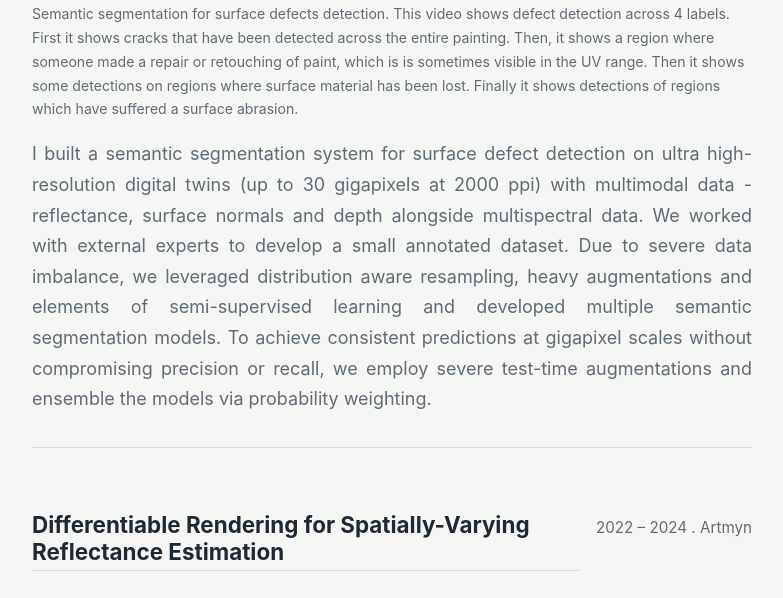
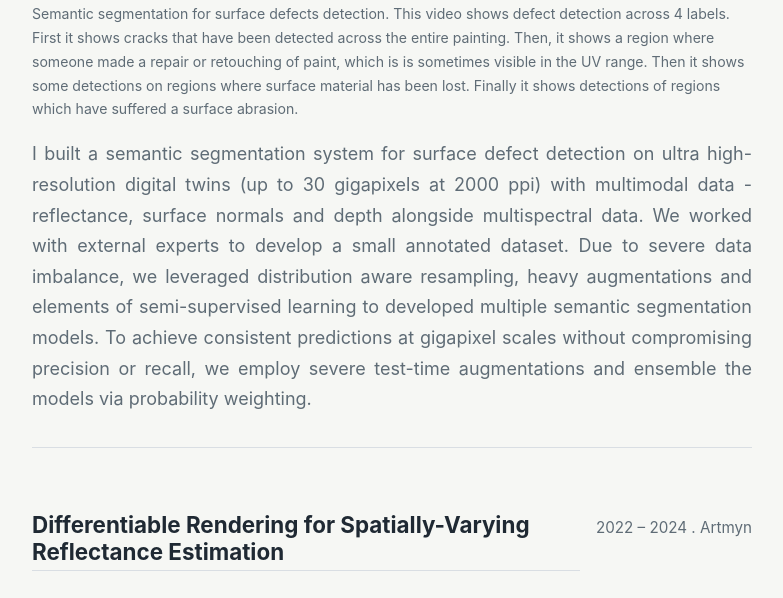
Before and after one commit to terrinoculon/terrinoculon.github.io, a Jekyll site: the page built from index.md, in a window 1280 px wide and 900 px high, scrolled down 947 px, cut to the strip 117-715 px from the top of the window. Shown: the whole strip, without its empty margins (248-1031 px from the left). Built offline with Jekyll 4.4.1, drawn with Linux system fonts in a browser that asks for light colours.

Commit message:
Update projects.yml

```diff
--- a/_data/projects.yml
+++ b/_data/projects.yml
@@ -6,7 +6,7 @@
     src: "assets/videos/segmentation_optimized.mp4"
     caption: "Semantic segmentation for surface defects detection. This video shows defect detection across 4 labels. First it shows cracks that have been detected across the entire painting. Then, it shows a region where someone made a repair or retouching of paint, which is is sometimes visible in the UV range. Then it shows some detections on regions where surface material has been lost. Finally it shows detections of regions which have suffered a surface abrasion."
   description: |-
-    I built a semantic segmentation system for surface defect detection on ultra high-resolution digital twins (up to 30 gigapixels at 2000 ppi) with multimodal data - reflectance, surface normals and depth alongside multispectral data. We worked with external experts to develop a small annotated dataset. Due to severe data imbalance, we leveraged distribution aware resampling, heavy augmentations and elements of  semi-supervised learning and developed multiple semantic segmentation models. To achieve consistent predictions at gigapixel scales without compromising precision or recall, we employ severe test-time augmentations and ensemble the models via probability weighting.
+    I built a semantic segmentation system for surface defect detection on ultra high-resolution digital twins (up to 30 gigapixels at 2000 ppi) with multimodal data - reflectance, surface normals and depth alongside multispectral data. We worked with external experts to develop a small annotated dataset. Due to severe data imbalance, we leveraged distribution aware resampling, heavy augmentations and elements of  semi-supervised learning to developed multiple semantic segmentation models. To achieve consistent predictions at gigapixel scales without compromising precision or recall, we employ severe test-time augmentations and ensemble the models via probability weighting.
   # description_more: |-
   #   Surface defects and anomalies have class distributions that are severely skewed by nature.  Working with a tiny annotated dataset, where annotations only cover a small portion of each patch, makes this a data scarcity problem compounded by class imbalance rather than a standard segmentation task. The input is a 16-channel multimodal signal produced by Artmyn's gigapixel digital twin capture pipeline, where each modality has distinct statistical properties requiring independent normalisation and augmentation strategies. Geometric augmentations on surface normals, for instance, require component-wise sign corrections to remain physically consistent.
 
```
